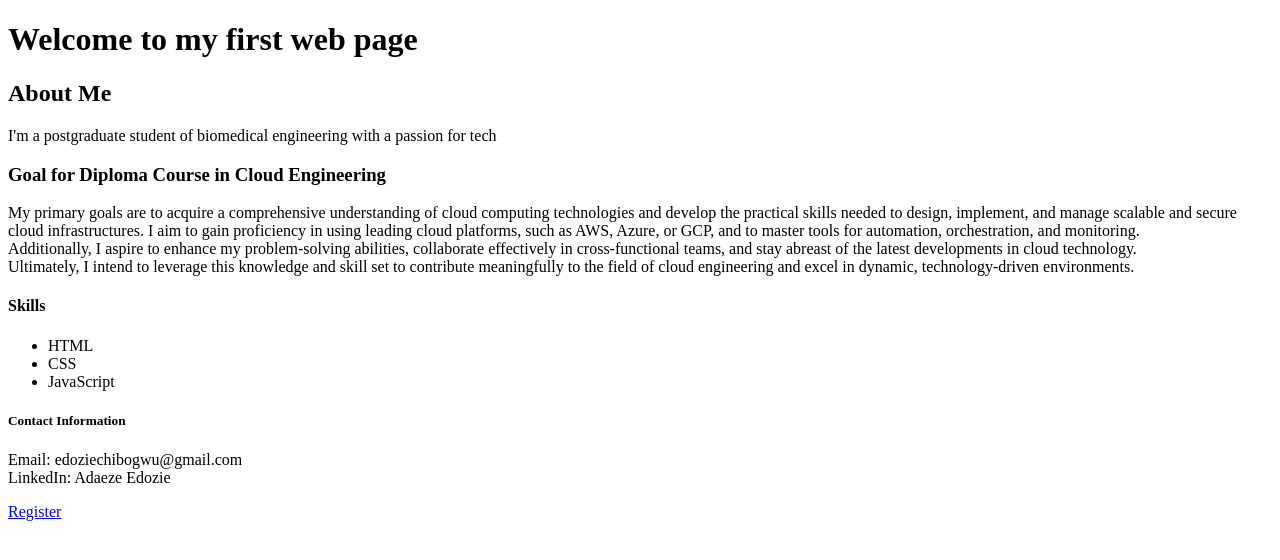
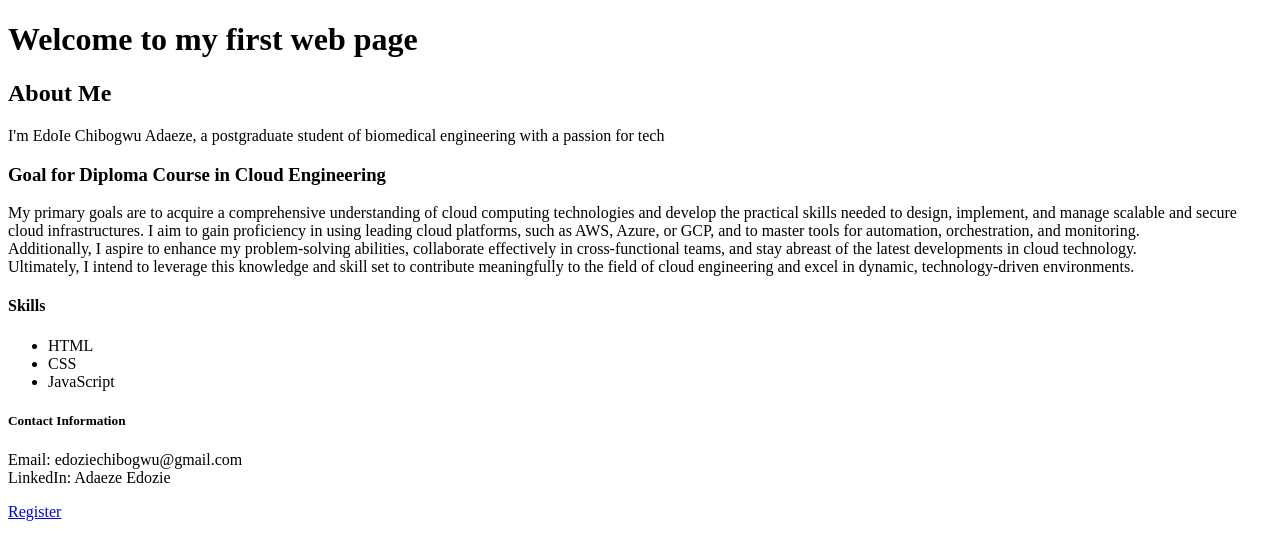
Before and after one commit to adaedozie/Altschool-assignment-1, a plain HTML site: page index.html in a window 1280 px wide. Drawn offline with Linux system fonts and the light colour scheme.

Commit message:
Update index.html

```diff
--- a/index.html
+++ b/index.html
@@ -11,7 +11,7 @@
     <h1>Welcome to my first web page</h1>
 
     <h2>About Me</h2>
-    <p>I'm a postgraduate student of biomedical engineering with a passion for tech</p>
+    <p>I'm EdoIe Chibogwu Adaeze, a postgraduate student of biomedical engineering with a passion for tech</p>
 
     <h3>Goal for Diploma Course in Cloud Engineering</h3>
     <p>My primary goals are to acquire a comprehensive understanding of cloud computing technologies and develop the practical skills needed to design, implement, and manage scalable and secure cloud infrastructures. I aim to gain proficiency in using leading cloud platforms, such as AWS, Azure, or GCP, and to master tools for automation, orchestration, and monitoring.</br>Additionally, I aspire to enhance my problem-solving abilities, collaborate effectively in cross-functional teams, and stay abreast of the latest developments in cloud technology. </br>Ultimately, I intend to leverage this knowledge and skill set to contribute meaningfully to the field of cloud engineering and excel in dynamic, technology-driven environments.</p>
```
